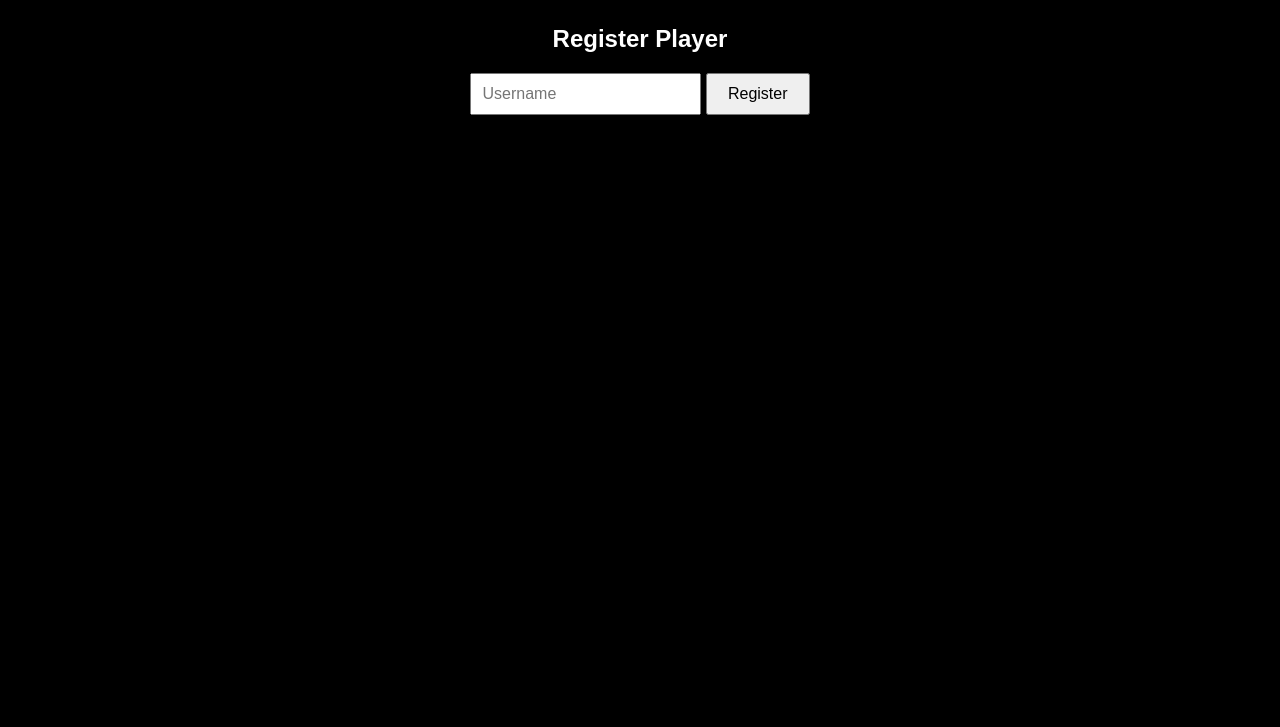
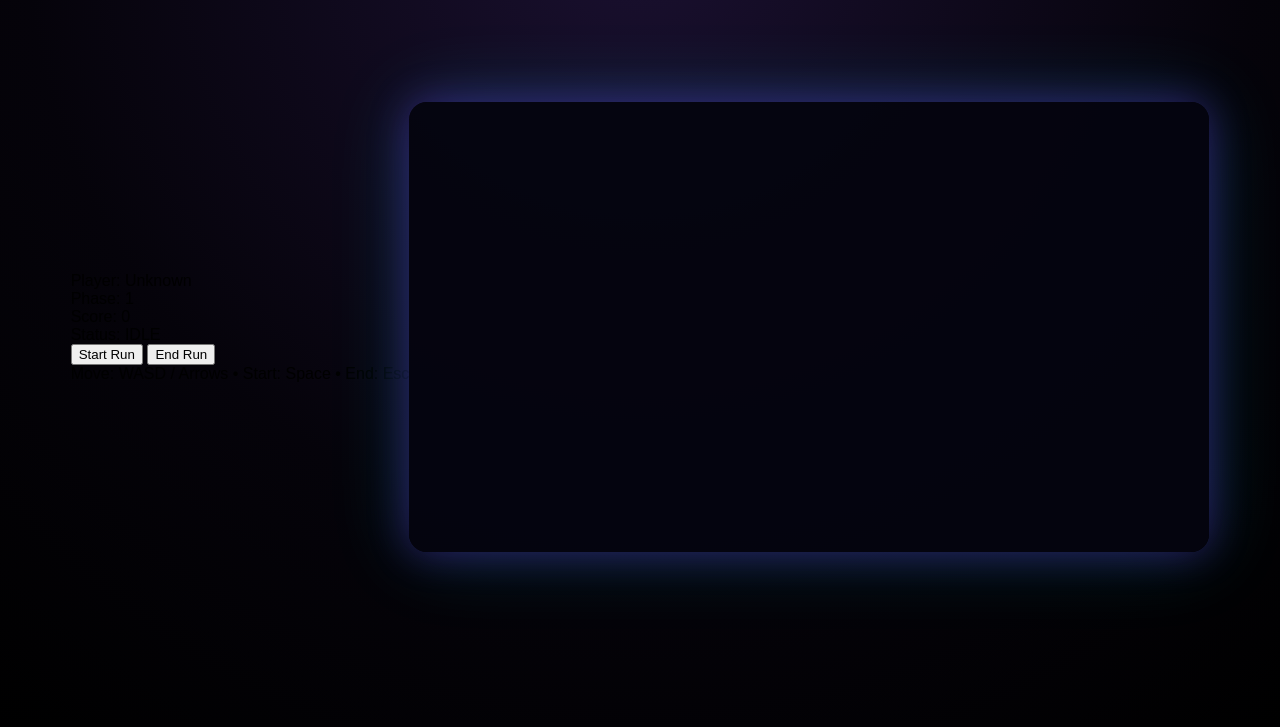
Before and after one commit to jsp4455/flvvtfrontend, a plain HTML site: page index.html in a window 1280 px wide. Shown: the part 73-800 px from the top of the page. Drawn offline with Linux system fonts and the light colour scheme.

Commit message:
Rename game title and update HTML structure

```diff
--- a/index.html
+++ b/index.html
@@ -2,33 +2,27 @@
 <html>
 <head>
   <meta charset="UTF-8">
-  <title>FLVVT Game</title>
-  <style>
-    body { background: #000; color: #fff; font-family: Arial; text-align: center; }
-    #register, #game, #leaderboard { margin-top: 40px; }
-    input { padding: 10px; font-size: 16px; }
-    button { padding: 10px 20px; font-size: 16px; cursor: pointer; }
-  </style>
+  <title>FLVVT Gauntlet</title>
+  <link rel="stylesheet" href="style.css">
 </head>
 <body>
-
-  <h1>FLVVT Game</h1>
-
-  <div id="register">
-    <h2>Register Player</h2>
-    <input id="username" placeholder="Username">
-    <button id="registerBtn">Register</button>
+  <div id="ui">
+    <div class="row">
+      <div>Player: <span id="playerName">Unknown</span></div>
+      <div>Phase: <span id="phase">1</span></div>
+      <div>Score: <span id="score">0</span></div>
+      <div>Status: <span id="status">IDLE</span></div>
+    </div>
+    <div class="row">
+      <button id="startBtn">Start Run</button>
+      <button id="endBtn">End Run</button>
+    </div>
+    <div class="row small">
+      <span>Move: WASD / Arrows • Start: Space • End: Esc</span>
+    </div>
   </div>
 
-  <div id="game" style="display:none;">
-    <h2>Game Running...</h2>
-    <button id="submitRunBtn">Submit Fake Run</button>
-  </div>
-
-  <div id="leaderboard" style="display:none;">
-    <h2>Leaderboard</h2>
-    <pre id="lb"></pre>
-  </div>
+  <canvas id="gameCanvas" width="800" height="450"></canvas>
 
   <script src="game.js"></script>
 </body>
```
